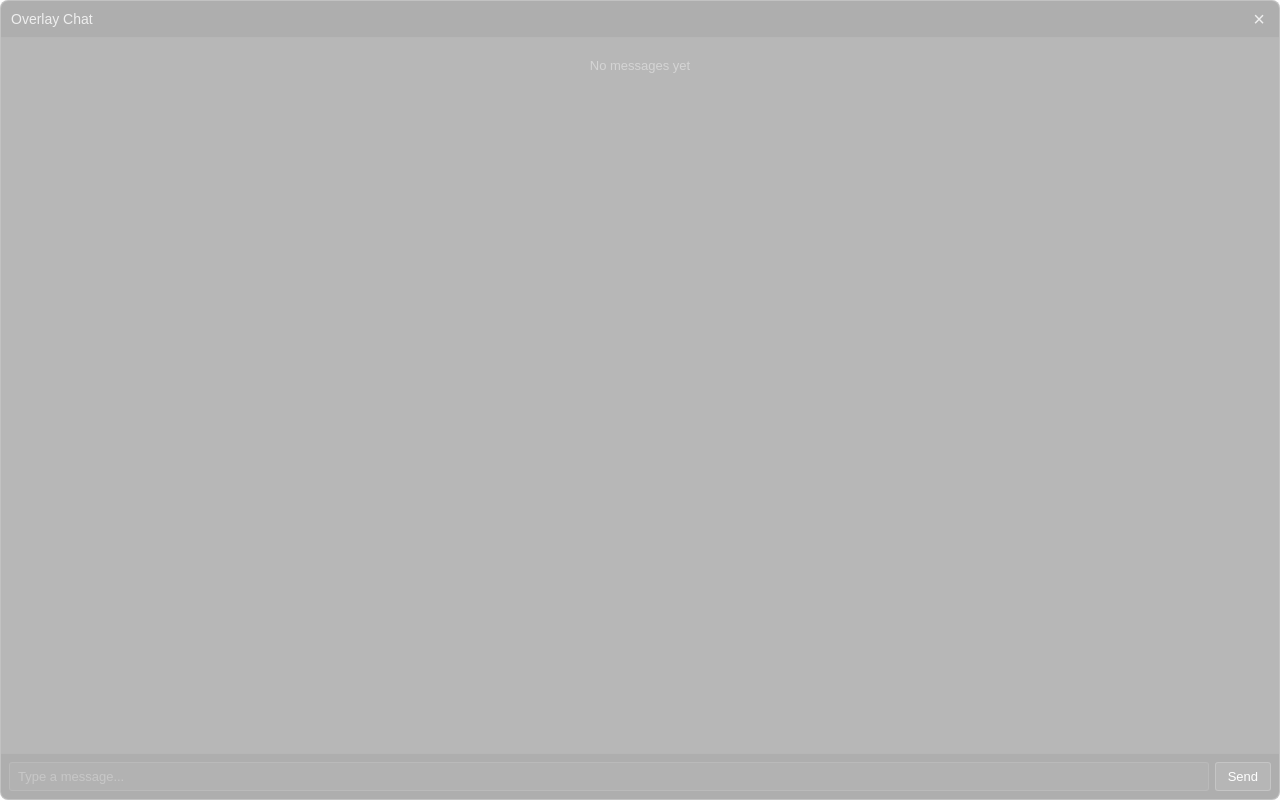
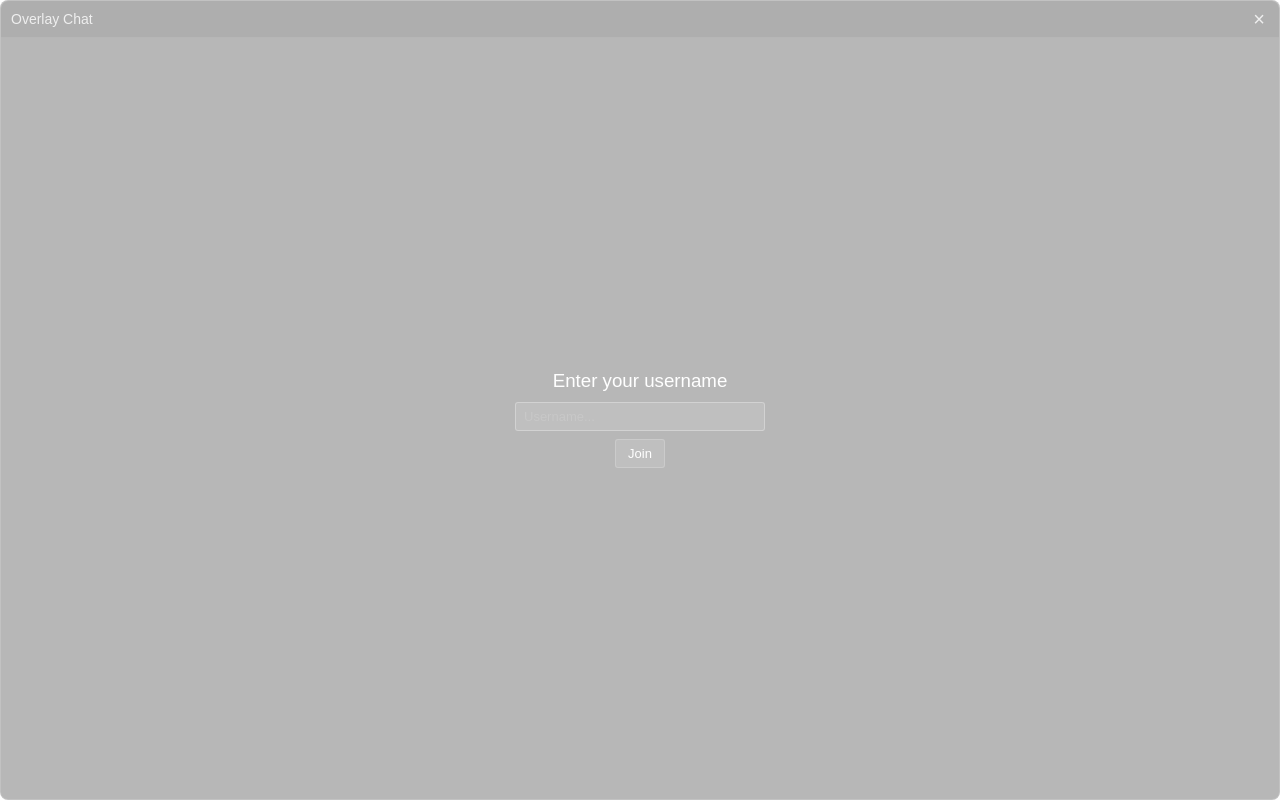
Before and after one commit to elizabwth/drift, a React (Vite) app in the folder electron-overlay/: page / in a window 1280 px wide. Built offline with nearby package versions, Linux system fonts and the light colour scheme.

Commit message:
just a test

```diff
--- a/electron-overlay/package.json
+++ b/electron-overlay/package.json
@@ -13,6 +13,7 @@
     "electron:build": "tsc && vite build && electron-builder"
   },
   "dependencies": {
+    "peerjs": "^1.5.5",
     "react": "^18.2.0",
     "react-dom": "^18.2.0"
   },
--- a/electron-overlay/src/App.scss
+++ b/electron-overlay/src/App.scss
@@ -140,3 +140,157 @@
     }
   }
 }
+
+.username-prompt {
+  display: flex;
+  flex-direction: column;
+  align-items: center;
+  justify-content: center;
+  padding: $spacing-xl;
+  flex: 1;
+
+  h3 {
+    margin: 0 0 $spacing-lg 0;
+    color: $color-text;
+    font-weight: normal;
+  }
+
+  input {
+    width: 100%;
+    max-width: 250px;
+    padding: $spacing-sm $spacing-md;
+    background: $color-bg-light;
+    border: 1px solid $color-border;
+    border-radius: $radius-md;
+    color: $color-text;
+    font-size: $font-size-sm;
+    margin-bottom: $spacing-md;
+
+    &:focus {
+      outline: none;
+      border-color: $color-border-focus;
+      background: $color-bg-light-hover;
+    }
+  }
+
+  button {
+    padding: $spacing-sm $spacing-xl;
+    background: $color-bg-button;
+    border: 1px solid $color-scrollbar;
+    border-radius: $radius-md;
+    color: $color-text;
+    font-size: $font-size-sm;
+    cursor: pointer;
+    transition: all $transition-fast;
+
+    &:hover {
+      background: $color-bg-button-hover;
+      border-color: $color-border-focus;
+    }
+
+    &:active {
+      background: $color-bg-button-active;
+    }
+  }
+}
+
+.connection-status {
+  display: flex;
+  align-items: center;
+  gap: $spacing-xs;
+  -webkit-app-region: no-drag;
+
+  .status-dot {
+    width: 8px;
+    height: 8px;
+    border-radius: 50%;
+    transition: background-color $transition-fast;
+
+    &.connected {
+      background-color: #4ade80;
+    }
+
+    &.disconnected {
+      background-color: #ef4444;
+    }
+  }
+
+  .peer-count {
+    font-size: $font-size-xs;
+    color: $color-text-muted;
+  }
+}
+
+.connection-controls {
+  padding: $spacing-sm $spacing-md;
+  background: $color-bg-darker;
+  border-bottom: 1px solid $color-border;
+  display: flex;
+  flex-direction: column;
+  gap: $spacing-xs;
+
+  small {
+    color: $color-text-subtle;
+    font-size: $font-size-xs;
+    margin-bottom: 2px;
+  }
+
+  input {
+    padding: $spacing-xs $spacing-sm;
+    background: $color-bg-light;
+    border: 1px solid $color-border;
+    border-radius: $radius-sm;
+    color: $color-text;
+    font-size: $font-size-xs;
+    font-family: monospace;
+
+    &:focus {
+      outline: none;
+      border-color: $color-border-focus;
+      background: $color-bg-light-hover;
+    }
+
+    &[readonly] {
+      cursor: pointer;
+      user-select: all;
+    }
+  }
+
+  .my-peer-id {
+    display: flex;
+    flex-direction: column;
+
+    input {
+      width: 100%;
+    }
+  }
+
+  .connect-peer {
+    display: flex;
+    gap: $spacing-xs;
+
+    input {
+      flex: 1;
+    }
+
+    button {
+      padding: $spacing-xs $spacing-md;
+      background: $color-bg-button;
+      border: 1px solid $color-scrollbar;
+      border-radius: $radius-sm;
+      color: $color-text;
+      font-size: $font-size-xs;
+      cursor: pointer;
+      transition: all $transition-fast;
+
+      &:hover {
+        background: $color-bg-button-hover;
+        border-color: $color-border-focus;
+      }
+
+      &:active {
+        background: $color-bg-button-active;
+      }
+    }
+  }
+}
--- a/electron-overlay/src/App.tsx
+++ b/electron-overlay/src/App.tsx
@@ -1,22 +1,123 @@
 import { useState, useRef, useEffect } from 'react'
+import Peer, { DataConnection } from 'peerjs'
 import './App.scss'
 
+interface ChatMessage {
+  username: string
+  message: string
+  timestamp: number
+}
+
 function App() {
-  const [messages, setMessages] = useState<string[]>([])
+  const [messages, setMessages] = useState<ChatMessage[]>([])
   const [inputValue, setInputValue] = useState('')
   const [isHovered, setIsHovered] = useState(false)
+  const [username, setUsername] = useState<string | null>(() =>
+    localStorage.getItem('drift-username')
+  )
+  const [usernameInput, setUsernameInput] = useState('')
+  const [myPeerId, setMyPeerId] = useState<string>('')
+  const [connectToPeerId, setConnectToPeerId] = useState('')
+  const [connectedPeers, setConnectedPeers] = useState<DataConnection[]>([])
+
   const messagesEndRef = useRef<HTMLDivElement>(null)
+  const peerRef = useRef<Peer | null>(null)
+  const connectionsRef = useRef<DataConnection[]>([])
+
+  // Initialize PeerJS
+  useEffect(() => {
+    if (!username) return
+
+    const peer = new Peer()
+    peerRef.current = peer
+
+    peer.on('open', (id) => {
+      setMyPeerId(id)
+      console.log('My peer ID:', id)
+    })
+
+    peer.on('connection', (conn) => {
+      setupConnection(conn)
+    })
+
+    peer.on('error', (err) => {
+      console.error('Peer error:', err)
+    })
+
+    return () => {
+      peer.destroy()
+    }
+  }, [username])
+
+  const setupConnection = (conn: DataConnection) => {
+    conn.on('open', () => {
+      console.log('Connected to peer:', conn.peer)
+      connectionsRef.current.push(conn)
+      setConnectedPeers([...connectionsRef.current])
+    })
+
+    conn.on('data', (data) => {
+      const msg = data as ChatMessage
+      setMessages((prev) => [...prev, msg])
+    })
+
+    conn.on('close', () => {
+      console.log('Disconnected from peer:', conn.peer)
+      connectionsRef.current = connectionsRef.current.filter((c) => c !== conn)
+      setConnectedPeers([...connectionsRef.current])
+    })
+  }
+
+  const handleConnectToPeer = () => {
+    if (!peerRef.current || !connectToPeerId.trim()) return
+
+    const conn = peerRef.current.connect(connectToPeerId.trim())
+    setupConnection(conn)
+    setConnectToPeerId('')
+  }
 
   const handleSendMessage = () => {
-    if (inputValue.trim()) {
-      setMessages([...messages, inputValue])
-      setInputValue('')
+    if (!inputValue.trim() || !username) return
+
+    const msg: ChatMessage = {
+      username,
+      message: inputValue,
+      timestamp: Date.now()
+    }
+
+    // Add to local messages
+    setMessages((prev) => [...prev, msg])
+
+    // Send to all connected peers
+    connectionsRef.current.forEach((conn) => {
+      conn.send(msg)
+    })
+
+    setInputValue('')
+  }
+
+  const handleSetUsername = () => {
+    if (usernameInput.trim()) {
+      localStorage.setItem('drift-username', usernameInput.trim())
+      setUsername(usernameInput.trim())
     }
   }
 
   const handleKeyPress = (e: React.KeyboardEvent) => {
     if (e.key === 'Enter') {
       handleSendMessage()
+    }
+  }
+
+  const handleUsernameKeyPress = (e: React.KeyboardEvent) => {
+    if (e.key === 'Enter') {
+      handleSetUsername()
+    }
+  }
+
+  const handleConnectKeyPress = (e: React.KeyboardEvent) => {
+    if (e.key === 'Enter') {
+      handleConnectToPeer()
     }
   }
 
@@ -34,6 +135,35 @@ function App() {
     scrollToBottom()
   }, [messages])
 
+  // Username prompt
+  if (!username) {
+    return (
+      <div
+        className="app-container"
+        onMouseEnter={() => setIsHovered(true)}
+        onMouseLeave={() => setIsHovered(false)}
+        style={{ opacity: isHovered ? 1 : 0.4 }}
+      >
+        <div className="chat-header">
+          <h2>Overlay Chat</h2>
+          <button className="close-button" onClick={handleClose}>×</button>
+        </div>
+        <div className="username-prompt">
+          <h3>Enter your username</h3>
+          <input
+            type="text"
+            value={usernameInput}
+            onChange={(e) => setUsernameInput(e.target.value)}
+            onKeyPress={handleUsernameKeyPress}
+            placeholder="Username..."
+            autoFocus
+          />
+          <button onClick={handleSetUsername}>Join</button>
+        </div>
+      </div>
+    )
+  }
+
   return (
     <div
       className="app-container"
@@ -43,7 +173,37 @@ function App() {
     >
       <div className="chat-header">
         <h2>Overlay Chat</h2>
+        <div className="connection-status">
+          <span className={`status-dot ${connectedPeers.length > 0 ? 'connected' : 'disconnected'}`} />
+          <span className="peer-count">{connectedPeers.length}</span>
+        </div>
         <button className="close-button" onClick={handleClose}>×</button>
+      </div>
+
+      <div className="connection-controls">
+        <div className="my-peer-id">
+          <small>Your ID:</small>
+          <input
+            type="text"
+            value={myPeerId}
+            readOnly
+            onClick={(e) => {
+              e.currentTarget.select()
+              navigator.clipboard.writeText(myPeerId)
+            }}
+            placeholder="Connecting..."
+          />
+        </div>
+        <div className="connect-peer">
+          <input
+            type="text"
+            value={connectToPeerId}
+            onChange={(e) => setConnectToPeerId(e.target.value)}
+            onKeyPress={handleConnectKeyPress}
+            placeholder="Paste peer ID to connect..."
+          />
+          <button onClick={handleConnectToPeer}>Connect</button>
+        </div>
       </div>
 
       <div className="chat-messages">
@@ -52,7 +212,7 @@ function App() {
         ) : (
           messages.map((msg, index) => (
             <div key={index} className="message message-animate">
-              {msg}
+              <strong>{msg.username}:</strong> {msg.message}
             </div>
           ))
         )}
--- a/electron-overlay/src/_values.scss
+++ b/electron-overlay/src/_values.scss
@@ -11,6 +11,7 @@ $radius-md: 3px;
 $radius-lg: 8px;
 
 // Font sizes
+$font-size-xs: 11px;
 $font-size-sm: 13px;
 $font-size-md: 14px;
 
```
Also changed, not shown: 1 other file (tests, documents, lock files or other folders).
